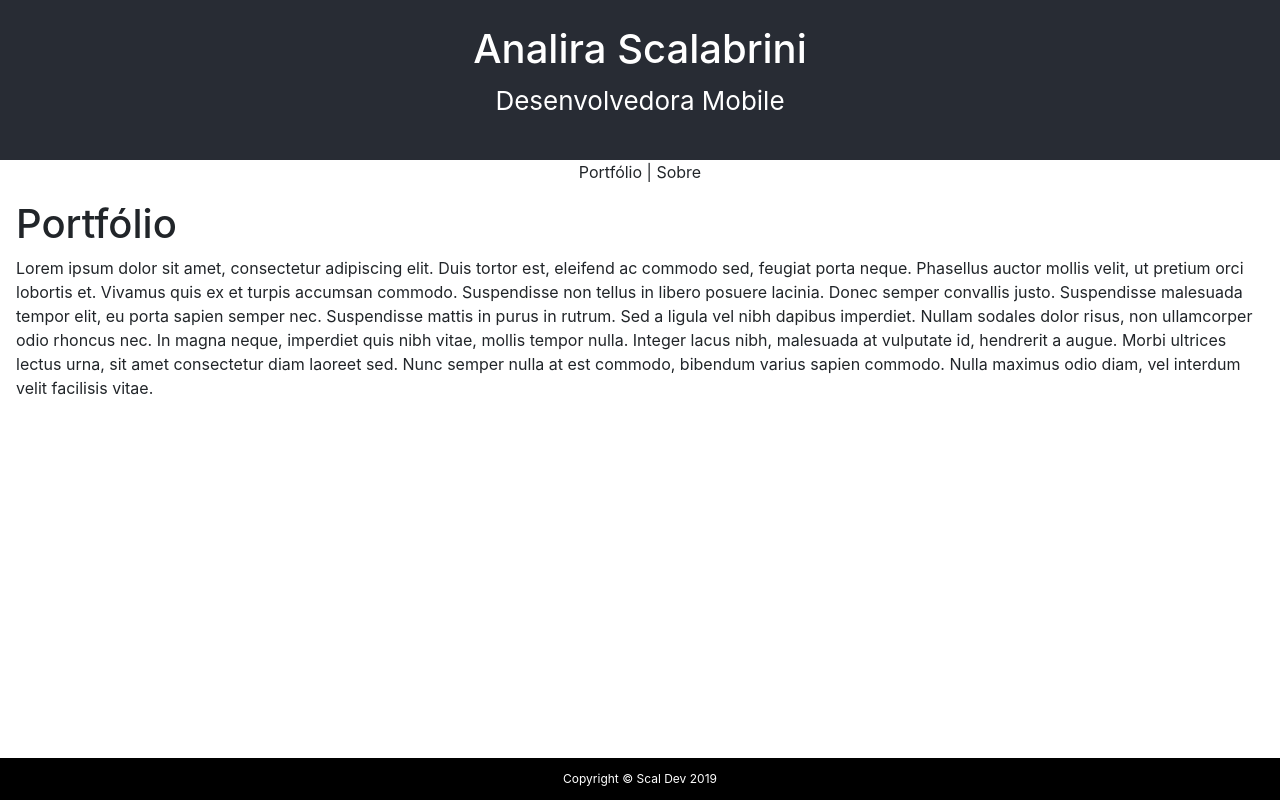
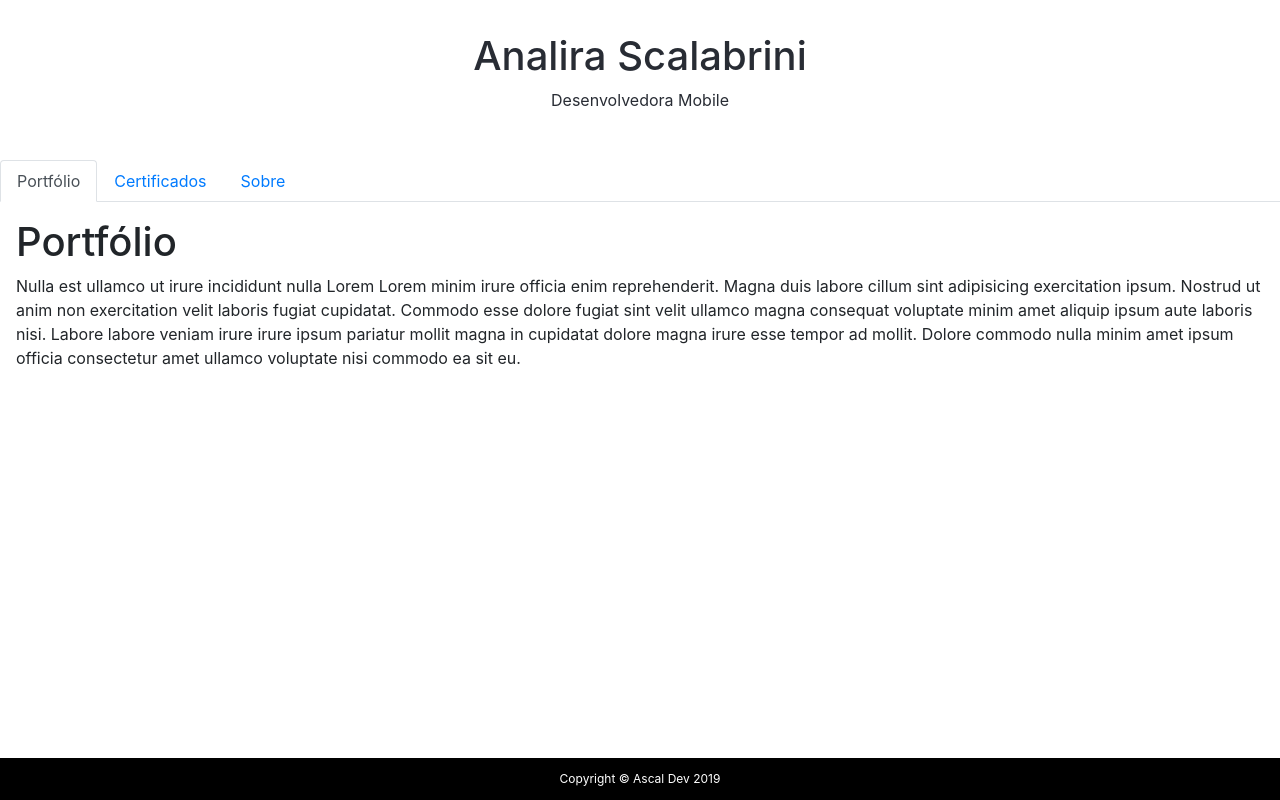
Before and after one commit to analiras2/portifolio, a React (Create React App) app: page / in a window 1280 px wide. Built offline with nearby package versions, Linux system fonts and the light colour scheme.

Commit message:
Start nav layout

```diff
--- a/package.json
+++ b/package.json
@@ -4,6 +4,8 @@
   "private": true,
   "dependencies": {
     "bootstrap": "^4.3.1",
+    "jquery": "^3.4.0",
+    "popper.js": "^1.15.0",
     "react": "^16.8.6",
     "react-dom": "^16.8.6",
     "react-scripts": "3.0.0",
--- a/src/components/Footer.jsx
+++ b/src/components/Footer.jsx
@@ -10,5 +10,5 @@ const View = styled.footer`
 `;
 
 export default function Footer() {
-  return <View>Copyright © Scal Dev 2019</View>;
+  return <View>Copyright © Ascal Dev 2019</View>;
 }
--- a/src/components/Header.jsx
+++ b/src/components/Header.jsx
@@ -4,10 +4,9 @@ import styled from 'styled-components';
 const View = styled.header`
   display: flex;
   flex-direction: column;
-  background-color: #282c34;
   min-height: 20vh;
-  font-size: calc(10px + 2vmin);
-  color: white;
+  font-size: 2vmin;
+  color: #282c34;
   align-items: center;
   justify-content: center;
 `;
--- a/src/components/Nav.jsx
+++ b/src/components/Nav.jsx
@@ -6,5 +6,43 @@ const View = styled.nav`
 `;
 
 export default function Nav() {
-  return <View>Portfólio | Sobre</View>;
+  return (
+    <View>
+      <div className="nav nav-tabs" id="nav-tab" role="tablist">
+        <a
+          className="nav-item nav-link active"
+          id="nav-portfolio-tab"
+          data-toggle="tab"
+          href="#nav-portfolio"
+          role="tab"
+          aria-controls="nav-portfolio"
+          aria-selected="true"
+        >
+          Portfólio
+        </a>
+        <a
+          className="nav-item nav-link"
+          id="nav-certificate-tab"
+          data-toggle="tab"
+          href="#nav-certificate"
+          role="tab"
+          aria-controls="nav-certificate"
+          aria-selected="false"
+        >
+          Certificados
+        </a>
+        <a
+          className="nav-item nav-link"
+          id="nav-about-tab"
+          data-toggle="tab"
+          href="#nav-about"
+          role="tab"
+          aria-controls="nav-about"
+          aria-selected="false"
+        >
+          Sobre
+        </a>
+      </div>
+    </View>
+  );
 }
--- a/src/components/Section.jsx
+++ b/src/components/Section.jsx
@@ -9,21 +9,59 @@ const View = styled.section`
 export default function Section() {
   return (
     <View>
-      <h1>Portfólio</h1>
-      <p>
-        Lorem ipsum dolor sit amet, consectetur adipiscing elit. Duis tortor
-        est, eleifend ac commodo sed, feugiat porta neque. Phasellus auctor
-        mollis velit, ut pretium orci lobortis et. Vivamus quis ex et turpis
-        accumsan commodo. Suspendisse non tellus in libero posuere lacinia.
-        Donec semper convallis justo. Suspendisse malesuada tempor elit, eu
-        porta sapien semper nec. Suspendisse mattis in purus in rutrum. Sed a
-        ligula vel nibh dapibus imperdiet. Nullam sodales dolor risus, non
-        ullamcorper odio rhoncus nec. In magna neque, imperdiet quis nibh vitae,
-        mollis tempor nulla. Integer lacus nibh, malesuada at vulputate id,
-        hendrerit a augue. Morbi ultrices lectus urna, sit amet consectetur diam
-        laoreet sed. Nunc semper nulla at est commodo, bibendum varius sapien
-        commodo. Nulla maximus odio diam, vel interdum velit facilisis vitae.
-      </p>
+      <div className="tab-content" id="nav-tabContent">
+        <div
+          className="tab-pane fade show active"
+          id="nav-portfolio"
+          role="tabpanel"
+          aria-labelledby="nav-portfolio-tab"
+        >
+          <h1>Portfólio</h1>
+          Nulla est ullamco ut irure incididunt nulla Lorem Lorem minim irure
+          officia enim reprehenderit. Magna duis labore cillum sint adipisicing
+          exercitation ipsum. Nostrud ut anim non exercitation velit laboris
+          fugiat cupidatat. Commodo esse dolore fugiat sint velit ullamco magna
+          consequat voluptate minim amet aliquip ipsum aute laboris nisi. Labore
+          labore veniam irure irure ipsum pariatur mollit magna in cupidatat
+          dolore magna irure esse tempor ad mollit. Dolore commodo nulla minim
+          amet ipsum officia consectetur amet ullamco voluptate nisi commodo ea
+          sit eu.
+        </div>
+        <div
+          className="tab-pane fade"
+          id="nav-certificate"
+          role="tabpanel"
+          aria-labelledby="nav-certificate-tab"
+        >
+          <h1>Certificados</h1>
+          Nulla est ullamco ut irure incididunt nulla Lorem Lorem minim irure
+          officia enim reprehenderit. Magna duis labore cillum sint adipisicing
+          exercitation ipsum. Nostrud ut anim non exercitation velit laboris
+          fugiat cupidatat. Commodo esse dolore fugiat sint velit ullamco magna
+          consequat voluptate minim amet aliquip ipsum aute laboris nisi. Labore
+          labore veniam irure irure ipsum pariatur mollit magna in cupidatat
+          dolore magna irure esse tempor ad mollit. Dolore commodo nulla minim
+          amet ipsum officia consectetur amet ullamco voluptate nisi commodo ea
+          sit eu.
+        </div>
+        <div
+          className="tab-pane fade"
+          id="nav-about"
+          role="tabpanel"
+          aria-labelledby="nav-about-tab"
+        >
+          <h1>Sobre</h1>
+          Nulla est ullamco ut irure incididunt nulla Lorem Lorem minim irure
+          officia enim reprehenderit. Magna duis labore cillum sint adipisicing
+          exercitation ipsum. Nostrud ut anim non exercitation velit laboris
+          fugiat cupidatat. Commodo esse dolore fugiat sint velit ullamco magna
+          consequat voluptate minim amet aliquip ipsum aute laboris nisi. Labore
+          labore veniam irure irure ipsum pariatur mollit magna in cupidatat
+          dolore magna irure esse tempor ad mollit. Dolore commodo nulla minim
+          amet ipsum officia consectetur amet ullamco voluptate nisi commodo ea
+          sit eu.
+        </div>
+      </div>
     </View>
   );
 }
--- a/src/index.js
+++ b/src/index.js
@@ -4,6 +4,7 @@ import './index.css';
 import App from './views/App';
 import * as serviceWorker from './serviceWorker';
 import 'bootstrap/dist/css/bootstrap.css';
+import 'bootstrap/dist/js/bootstrap.js';
 
 ReactDOM.render(<App />, document.getElementById('root'));
 
```
Also changed, not shown: 1 other file (tests, documents, lock files or other folders).
